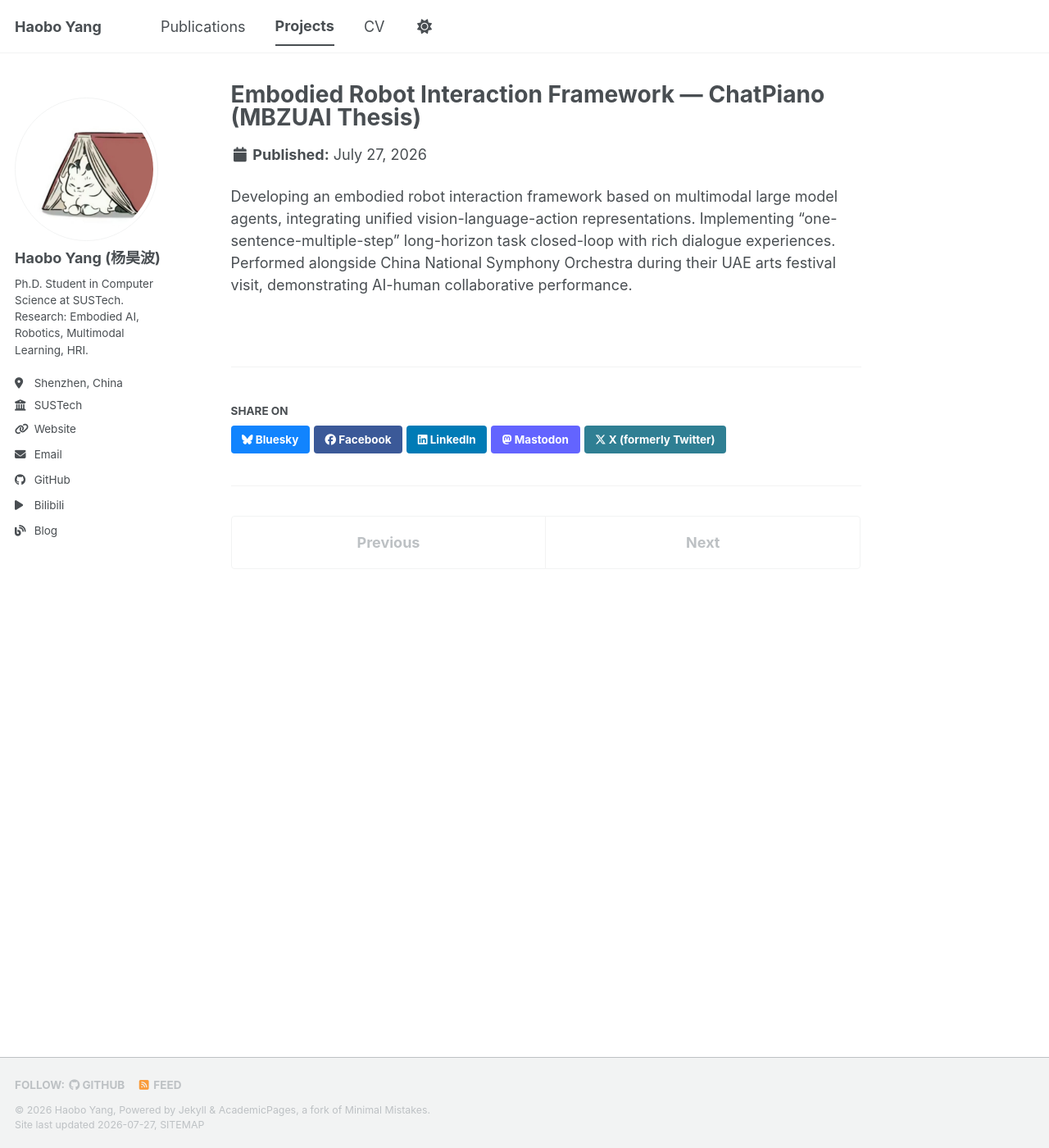
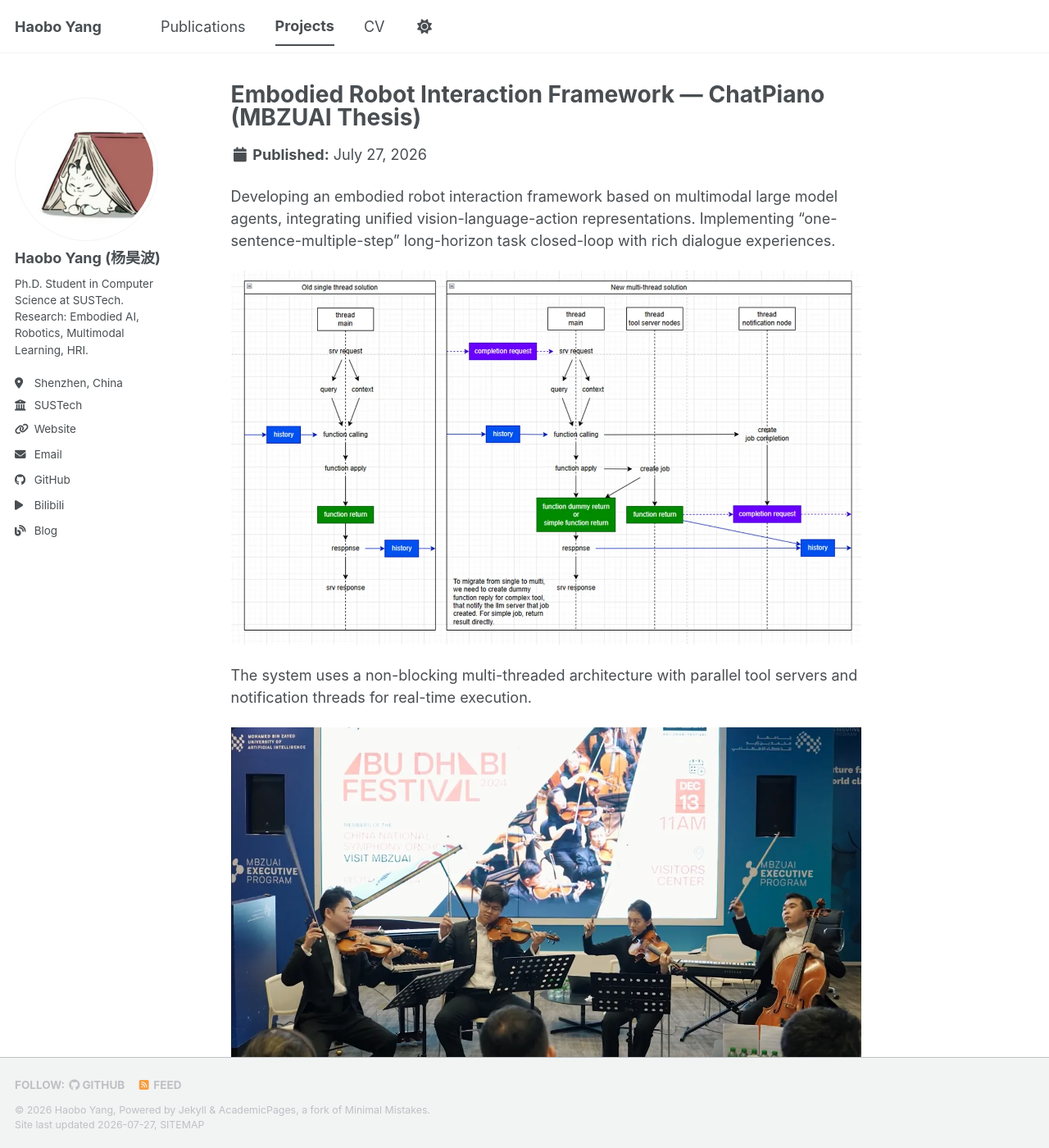
Before and after one commit to yhbcode000/yhbcode000.academic, a Jekyll site: the page built from _portfolio/robot-piano.md, in a window 1280 px wide and 1400 px high. Shown: the whole window at 82% size. Built offline with Jekyll 4.4.1, drawn with Linux system fonts in a browser that asks for light colours; a style sheet for code colours, icons or effects is not loaded.

Commit message:
Add portfolio images (WebP), update project pages with teasers and descriptions

```diff
--- a/_config.yml
+++ b/_config.yml
@@ -18,7 +18,7 @@ baseurl                  : ""
 repository               : "yhbcode000/yhbcode000.academic"
 
 author:
-  avatar           : "profile.png"
+  avatar           : "profile.webp"
   name             : "Haobo Yang (杨昊波)"
   bio              : "Ph.D. Student in Computer Science at SUSTech. Research: Embodied AI, Robotics, Multimodal Learning, HRI."
   location         : "Shenzhen, China"
--- a/_portfolio/robot-piano.md
+++ b/_portfolio/robot-piano.md
@@ -2,5 +2,18 @@
 title: "Embodied Robot Interaction Framework — ChatPiano (MBZUAI Thesis)"
 collection: portfolio
 permalink: /portfolio/robot-piano
+header:
+  teaser: /images/chatpiano-demo.webp
 ---
-Developing an embodied robot interaction framework based on multimodal large model agents, integrating unified vision-language-action representations. Implementing "one-sentence-multiple-step" long-horizon task closed-loop with rich dialogue experiences. Performed alongside China National Symphony Orchestra during their UAE arts festival visit, demonstrating AI-human collaborative performance.
+
+Developing an embodied robot interaction framework based on multimodal large model agents, integrating unified vision-language-action representations. Implementing "one-sentence-multiple-step" long-horizon task closed-loop with rich dialogue experiences.
+
+![ChatPiano Architecture](/images/chatpiano-arch.webp)
+
+The system uses a non-blocking multi-threaded architecture with parallel tool servers and notification threads for real-time execution.
+
+![China National Symphony Orchestra at MBZUAI](/images/chatpiano-orchestra.webp)
+
+Performed alongside the China National Symphony Orchestra during their UAE arts festival visit at MBZUAI, demonstrating AI-human collaborative performance.
+
+![Live Performance](/images/chatpiano-performance.webp)
--- a/package.json
+++ b/package.json
@@ -25,7 +25,8 @@
   },
   "dependencies": {
     "jquery": "^3.7.1",
-    "plotly.js-dist-min": "^3.6.0"
+    "plotly.js-dist-min": "^3.6.0",
+    "sharp": "^0.35.3"
   },
   "devDependencies": {
     "jslint": "^0.12.1",
```
Also changed, not shown: _portfolio/autonomous-driving.md (+9 -1 lines), _portfolio/lidar-segmentation.md (+3 -1 lines), images/chatpiano-arch.webp (added), images/chatpiano-demo.webp (added), images/chatpiano-orchestra.webp (added), images/chatpiano-performance.webp (added), images/entropy-framework.webp (added), images/multiweather-adaptation.webp (added), images/profile.webp (added).
